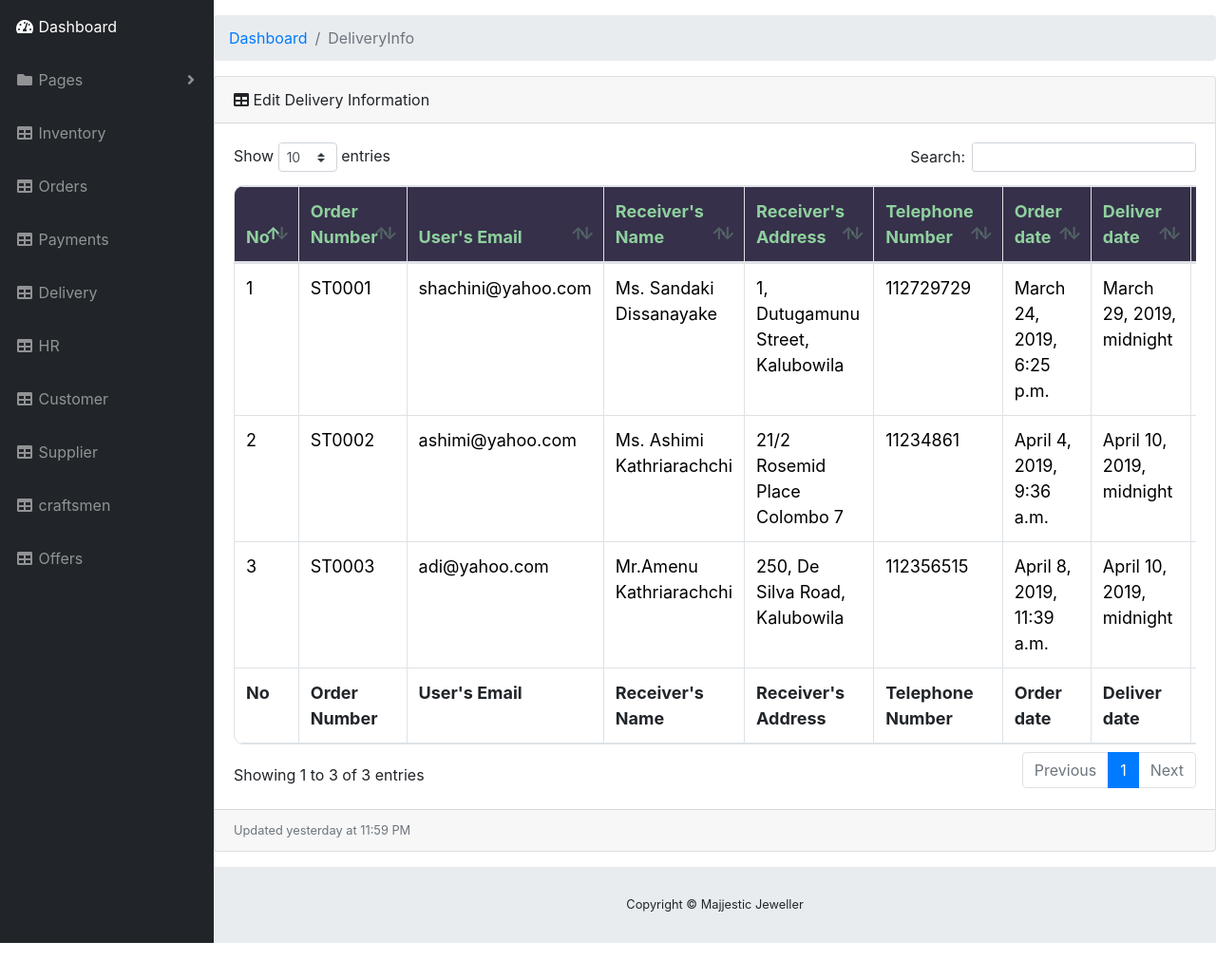
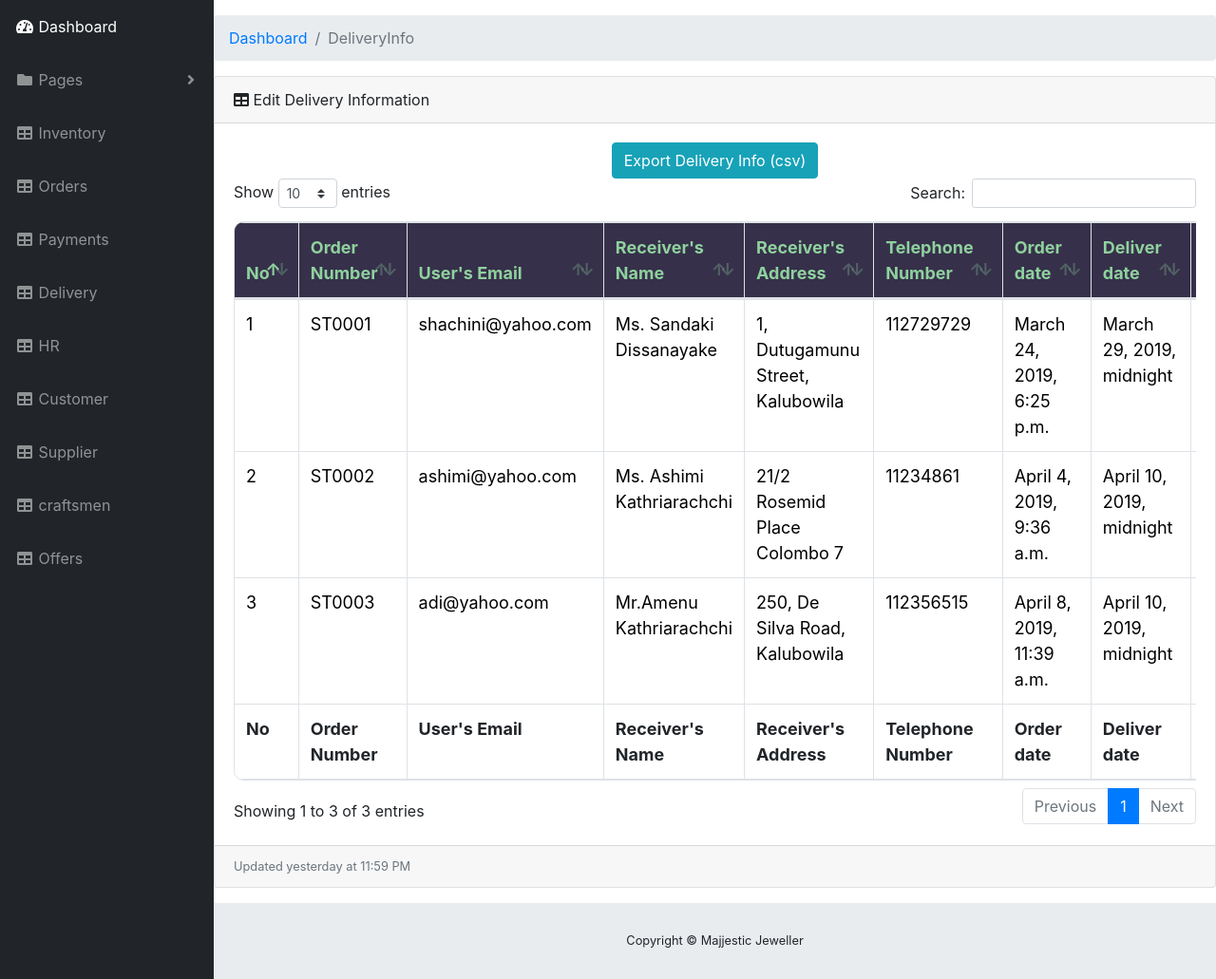
Before and after one commit to isangeeth95/MJsystem, a Django app: page /delivery/ in a window 1280 px wide. Shown: the part 56-1087 px from the top of the page at 95% size. Before the commit the page ends 1049 px from the top, so only its background shows below. Run offline with Django 3.2, Linux system fonts and the light colour scheme; data comes from the database, SQL or seed files in the repository; some libraries are stand-ins or nearby versions.

Commit message:
add delevery csv

```diff
--- a/src/delivery/urls.py
+++ b/src/delivery/urls.py
@@ -8,4 +8,5 @@ path('deliveryform/', views.add_deliveryform, name='add_delivery'),
 
 url(r'^edit_delivery/(?P<pk>\d+)' , views.edit_deliveryform, name='edit_delivery'),
 url(r'^delete_delivery/(?P<pk>\d+)' , views.delete_deliveryform, name='delete_delivery'),
+url(r'^export/csv/$', views.export_delivery_csv, name='export_delivery_csv'),
 ]
--- a/src/delivery/views.py
+++ b/src/delivery/views.py
@@ -2,6 +2,7 @@ from django.shortcuts import render, redirect, get_object_or_404
 from.models import *
 from .forms import *
 from django.http import HttpResponse
+import csv
 
 def delivery(request):
     return render(request, 'delivery/delivery.html')
@@ -45,3 +46,14 @@ def delete_deliveryform(request, pk):
     info = DeliveryInfo.objects.all()
     context = {'info': info}
     return render(request,'delivery/deliveryfrom.html',context)
+
+def export_delivery_csv(request):
+    response = HttpResponse(content_type='text/csv')
+    response['Content-Disposition'] = 'attachment; filename="delivery.csv"'
+
+    writer = csv.writer(response)
+    writer.writerow(['Order_No', 'UserName', 'Receiver_Name', 'Receiver_Add', 'Telephone_No','Order_date','Deliver_date'])
+    delInfo = DeliveryInfo.objects.all().values_list('Order_No', 'UserName', 'Receiver_Name', 'Receiver_Add', 'Telephone_No', 'Order_date', 'Deliver_date')
+    for info in delInfo:
+        writer.writerow(info)
+    return response
--- a/src/templates/delivery/deliveryfrom.html
+++ b/src/templates/delivery/deliveryfrom.html
@@ -25,6 +25,7 @@
             <div class="table-responsive">
               <table class="table table-bordered" id="dataTable" width="100%" cellspacing="0">
                 <thead>
+                 <center><a class="btn btn-info" role="button" href="{% url 'export_delivery_csv' %}">Export Delivery Info (csv)</a></center>
                   <tr>
                     <th>No</th>
                     <th>Order Number</th>
```
